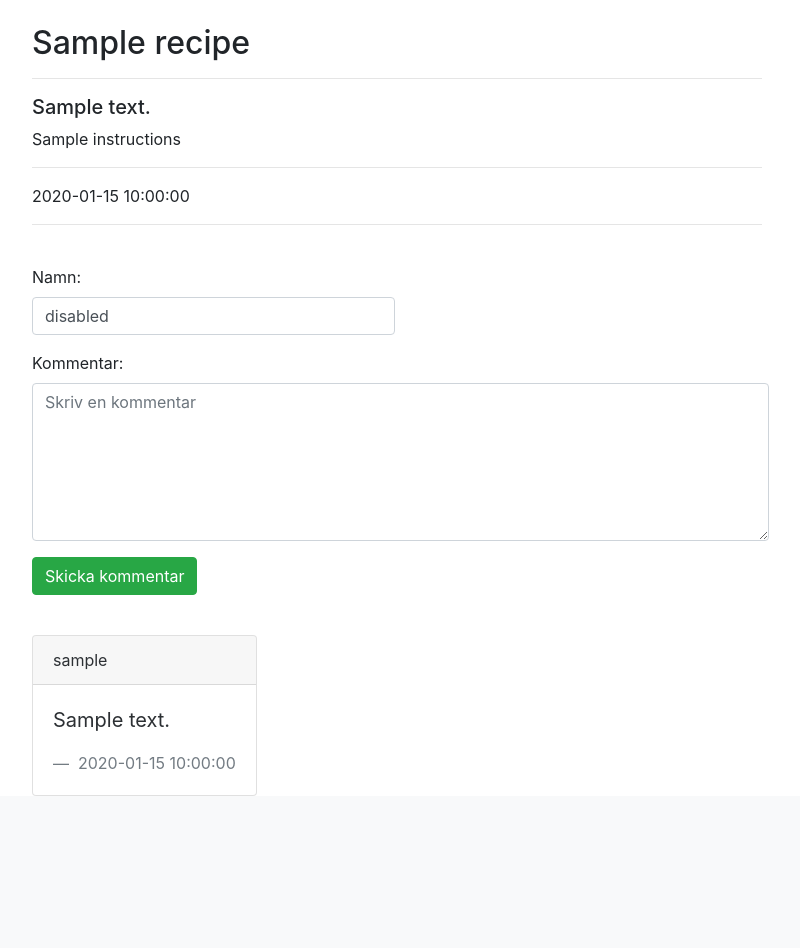
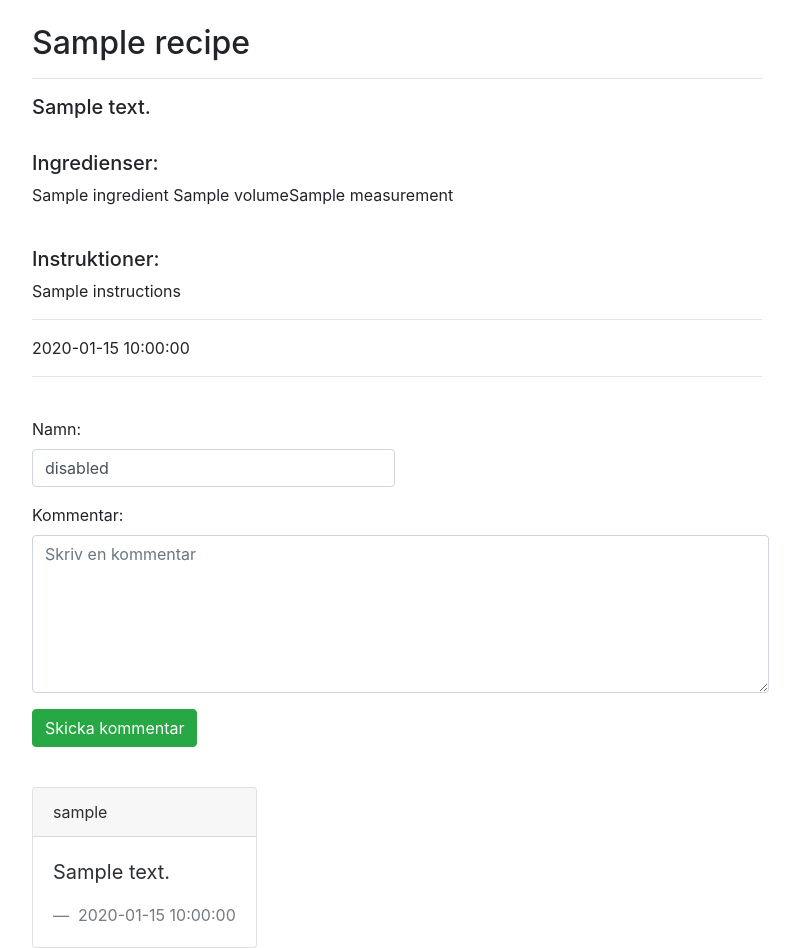
Before and after one commit to EmilAndersson1/Food4Thought, a Flask app: page /recipe/1/ in a window 1280 px wide. Shown: the part 56-1004 px from the top of the page, without its empty margins (53-853 px from the left). Before the commit the page ends 852 px from the top, so only its background shows below. Run offline with Flask 2, Linux system fonts and the light colour scheme; a database or web service that is not in the repository returns one stand-in record (values such as "Sample title"); some libraries are stand-ins or nearby versions.

Commit message:
recept
skriver nu ut ingredienserna på recepten

```diff
--- a/food4thought_app/routes.py
+++ b/food4thought_app/routes.py
@@ -153,7 +153,16 @@ def show_recipe(recipe_id):
     for comment in db.cursor:
         comments.append(comment)
 
-    return render_template("recipe.html", recipe=recipe, comments=comments)
+    ingredients = []
+    sql3 = "select ingredient.ingredient_name, ingredient.volume, ingredient.measurement\
+            from ingredient join ingredient_in_recipe \
+                on ingredient_in_recipe.ingredient_id = ingredient.ingredient_id \
+            where ingredient_in_recipe.recipe_id = %s"
+    db.cursor.execute(sql3,(recipe_id,))
+    for ingredient in db.cursor:
+        ingredients.append(ingredient)
+
+    return render_template("recipe.html", recipe=recipe, comments=comments, ingredients = ingredients)
 
 
 
--- a/food4thought_app/templates/recipe.html
+++ b/food4thought_app/templates/recipe.html
@@ -22,11 +22,19 @@
         <div class="row">
             <div class="col-md-8">
                 <h5>{{recipe[3]}}</h5>
-
             </div>
         </div>
-        <div class="row">
+        <div class="row mt-4">
             <div class="col-md-8">
+                <h5>Ingredienser:</h5>
+                {%for ingredient in ingredients%}
+                    <p>{{ingredient[0]}} {{ingredient[1]}}{{ingredient[2]}}</p>
+                {%endfor%}
+            </div>
+        </div>
+        <div class="row mt-4">
+            <div class="col-md-8">
+                <h5>Instruktioner:</h5>
                 <p>{{recipe[4]}}</p>
                 <hr/>
             </div>
```
